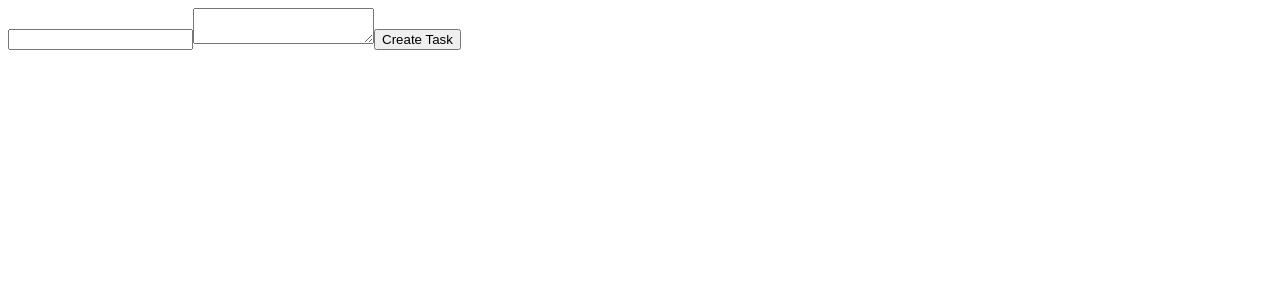
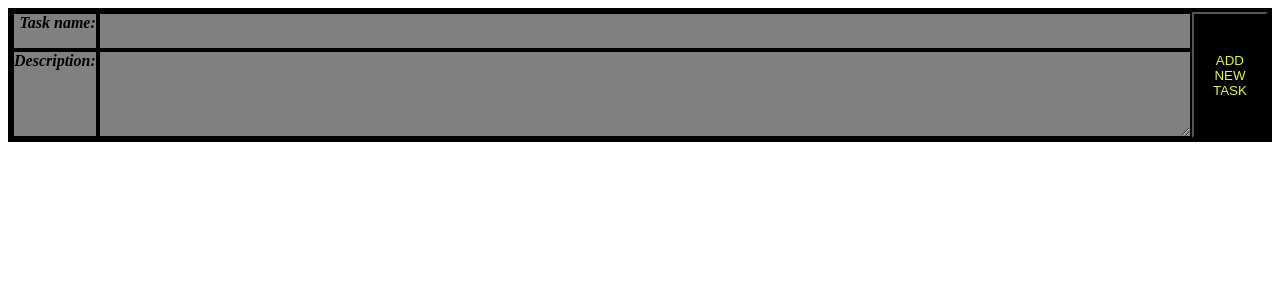
Before and after one commit to Zakharii-Husar/todo-app, a React (Create React App) app: page / in a window 1280 px wide. Shown: the top 300 px of the page. Built offline with nearby package versions, Linux system fonts and the light colour scheme.

Commit message:
ALMOST DONE

```diff
--- a/src/features/form/Form.js
+++ b/src/features/form/Form.js
@@ -9,11 +9,12 @@ function Form() {
   const form = useSelector(state => state.form);
   const dispatch = useDispatch();
 
-  useEffect(()=>{
+  useEffect(() => {
     dispatch(addId(Date.now()))
   }, [list])
 
   const newTask = () => {
+    if (!form.header) return;
     dispatch(createTodo(form));
     dispatch(editHeader(''));
     dispatch(editDescription(''));
@@ -21,9 +22,13 @@ function Form() {
 
   return (
     <div className="Form">
-      <input value={form.header} type='text' onChange={(e) => dispatch(editHeader(e.target.value))} />
-      <textarea value={form.description} type='text' onChange={(e) => dispatch(editDescription(e.target.value))} />
-      <button onClick={newTask}>Create Task</button>
+      <span>
+        <label for='header'>Task name:</label>
+        <input id='header' value={form.header} type='text' onChange={(e) => dispatch(editHeader(e.target.value))} />
+        <label for='description'>Description:</label>
+        <textarea id='description' value={form.description} type='text' onChange={(e) => dispatch(editDescription(e.target.value))} />
+      </span>
+      <button onClick={newTask}>ADD NEW TASK</button>
     </div>
   );
 }
--- a/src/features/form/formSlice.js
+++ b/src/features/form/formSlice.js
@@ -13,13 +13,13 @@ export const formSlice = createSlice({
     reducers:
     {
         editHeader: (state, action) => {
-            return {...state, header: action.payload}
+            state.header = action.payload
         },
         editDescription: (state, action) => {
-            return {...state, description: action.payload}
+            state.description = action.payload
         },
         addId: (state, action) => {
-            return {...state, id: action.payload}
+            state.id = action.payload
         }
     }
 });
--- a/src/features/list/List.js
+++ b/src/features/list/List.js
@@ -32,13 +32,13 @@ function List() {
     <div className="List">
       {list.map((task, index) => {
         return (<div className="listContainer" key={task.id + index}
-          style={task.done ? { backgroundColor: 'green' } : { backgroundColor: 'red' }}>
+          style={task.done ? { backgroundColor: 'green', transition: 'background 500ms' } : { backgroundColor: 'grey', transition: 'background 500ms' }}>
           <h1>{task.header}</h1>
           <h2>{task.description}</h2>
           <p>ADDED ON: {new Date(task.id).toString()}</p>
           <span>
-            <button onClick={() => dispatch(deleteTodo(task))}>DELETE</button>
-            <input type='checkbox' onChange={() => dispatch(toggleTodo(task))}/>
+            <button onClick={() => dispatch(deleteTodo(task))}></button>
+            <input type='checkbox' checked={task.done} onChange={() => dispatch(toggleTodo(task))}/>
           </span>
         </div>)
       })}
--- a/src/features/list/listSlice.js
+++ b/src/features/list/listSlice.js
@@ -7,20 +7,17 @@ export const listSlice = createSlice({
     reducers:
     {
         createTodo: (state, action) => {
-            return [...state, action.payload]
+            state.push(action.payload)
         },
         deleteTodo: (state, action) => {
-            return state.filter(todo => todo !== action.payload)
+            return state.filter(task => task.id != action.payload.id)
         },
         toggleTodo: (state, action) => {
-            const currentIndex = state.indexOf(action.payload);
-
-            return [...state.slice(0, currentIndex),
-            { ...action.payload, done: !action.payload.done },
-            ...state.slice(currentIndex + 1)]
+            const currentIndex = state.findIndex(task => task.id == action.payload.id);
+            state[currentIndex].done = !action.payload.done;
         },
-        fetchList: (action) => {
-            return action.payload
+        fetchList: (state, action) => {
+            return state = action.payload
         }
     }
 });
--- a/src/style/App.scss
+++ b/src/style/App.scss
@@ -1,5 +1,13 @@
 @use "./list" as *;
+@use "./form" as *;
 
-.List{
-  @include list;
+.App{
+  border: 4px solid black;
 }
+.List {
+  @include listStyle;
+}
+
+.Form {
+  @include formStyle;
+}
--- /dev/null
+++ b/src/style/_form.scss
@@ -0,0 +1,43 @@
+$formBg: grey;
+@mixin  formStyle {
+    display: flex;
+    flex-direction: row;
+    width: 100%;
+    span{
+        display: grid;
+        grid-template-columns: [first] auto [second] 1fr;
+        width: 100%;
+    }
+
+    span * {
+        background-color: $formBg;
+        border: 2px solid black;
+    }
+
+    input{
+        height: 4vh;
+    }
+
+    textarea{
+        height: 10vh;
+    }
+
+    textarea:focus, input:focus{
+        border: 3px solid blue;
+    }
+
+    label{
+        text-align: right;
+        font-weight: 900;
+        font-style: oblique;
+    }
+
+    button{
+        color: rgb(228, 249, 38);
+        background-color: black;
+
+        cursor: pointer;
+        width: 10vh;
+        height: 1fr;
+    }
+}
--- a/src/style/_list.scss
+++ b/src/style/_list.scss
@@ -1,26 +1,32 @@
-@mixin column {
+$checkedColor: rgb(7, 44, 102);
+
+@mixin listStyle {
   display: flex;
   flex-direction: column;
-  }
 
-  @mixin row {
+  span {
     display: flex;
     flex-direction: row;
-  }
-
-
-  @mixin list{
-    @include column;
-
-    span {
-      @include row;
     justify-content: space-between;
   }
 
   span * {
-      width: 7rem;
-      height: 7rem;
-      border: 5px solid black;
+    width: 5rem;
+    height: 5rem;
+    border: solid blue;
+    background-color: black;
+    border-radius: 22px;
+    cursor: pointer;
+  }
+
+  button{
+
+  }
+  button::after {
+    font-size: 4rem;
+    color: red;
+    display: inline-block;
+    content: "\00d7";
   }
 
   input {
@@ -29,8 +35,10 @@
     -o-appearence: none;
   }
 
-    input:checked:before{
+  input:checked:before {
+    display: inline-block;
     content: "\2714";
-      font-size: 7rem
+    font-size: 5rem;
+    color: $checkedColor;
   }
 }
```
Lines whose indentation alone changed are shown as unchanged.
